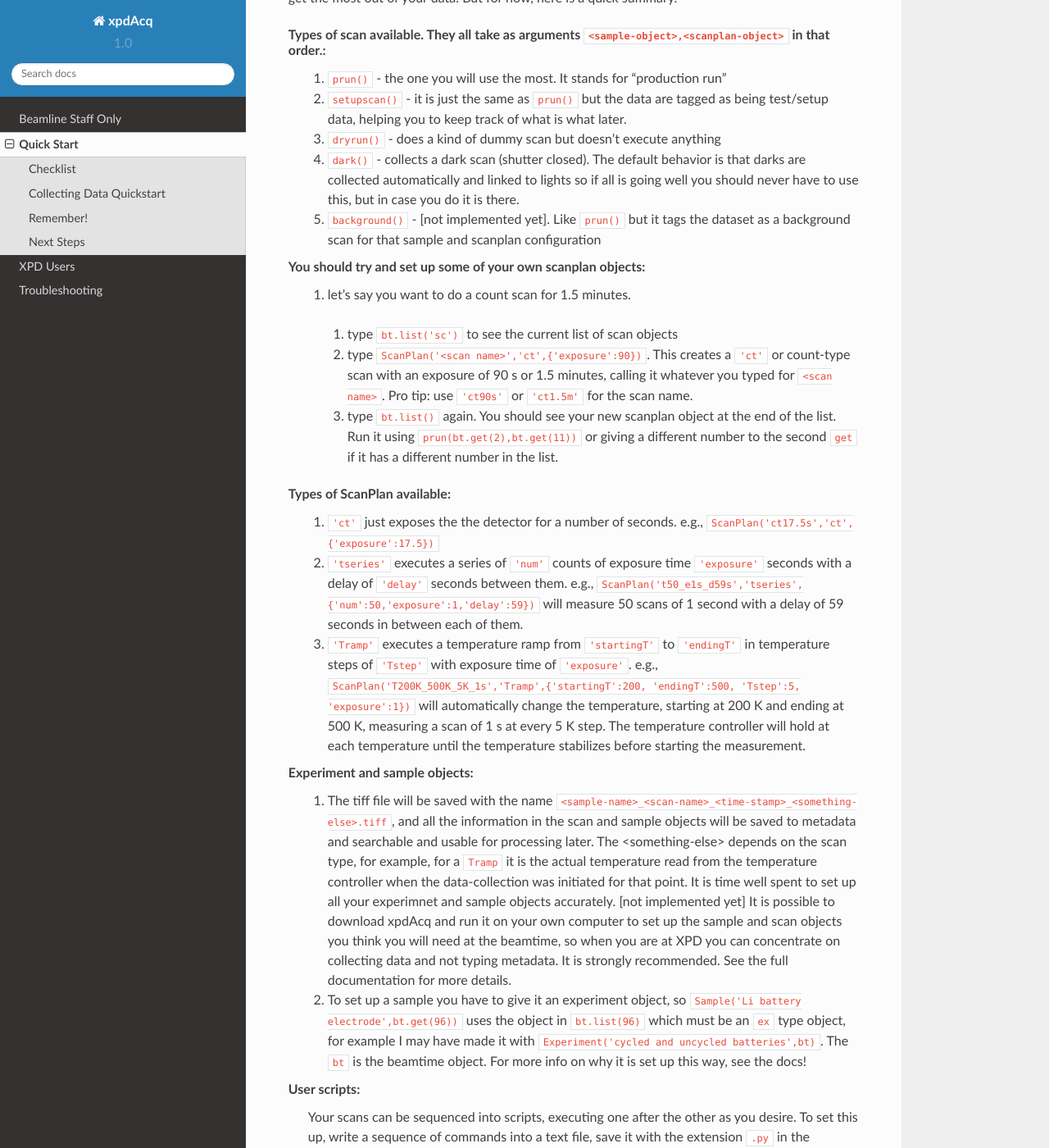
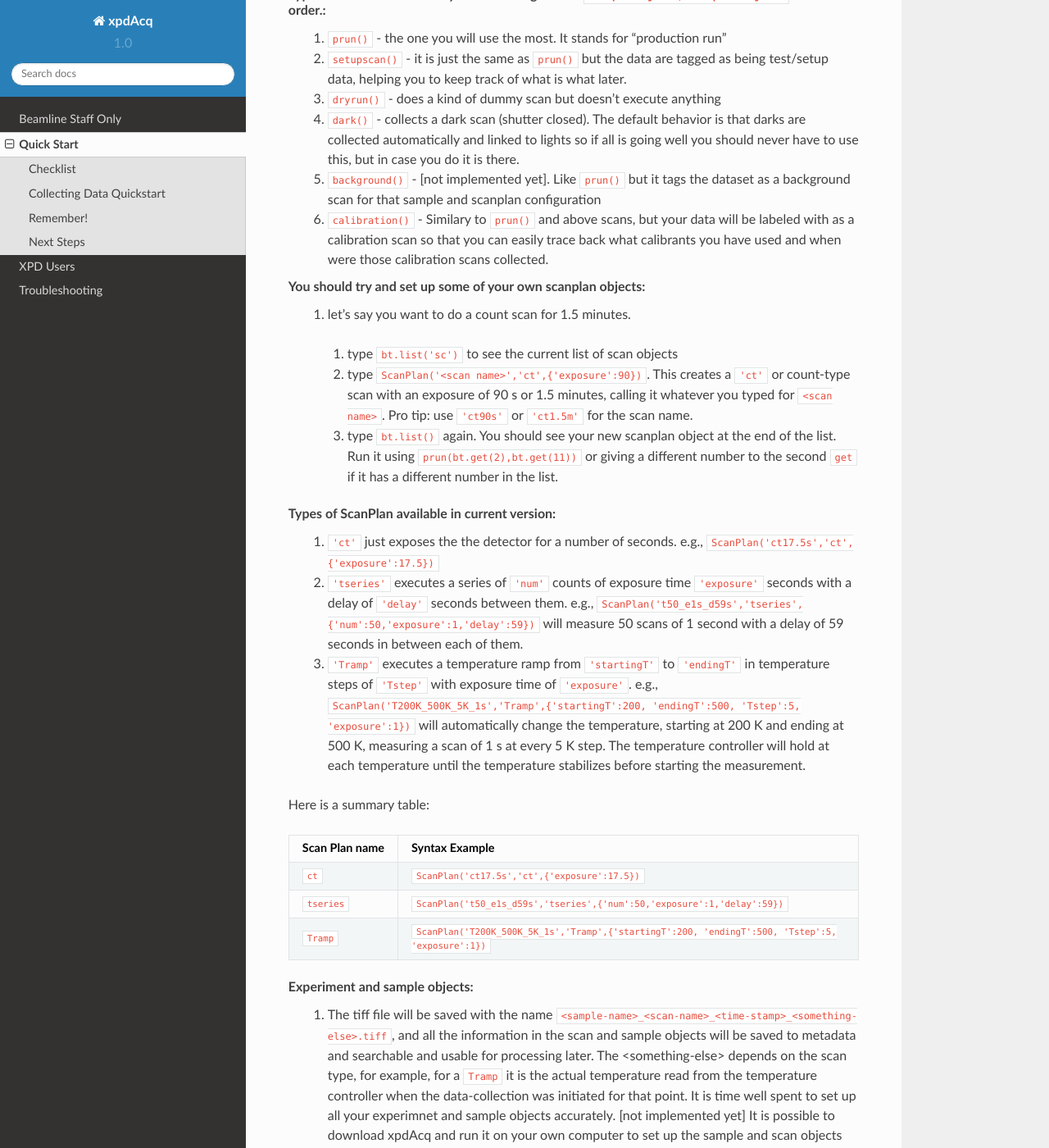
Before and after one commit to xpdAcq/xpdAcq, a Sphinx documentation site: the page built from doc/quickstart.rst, in a window 1280 px wide and 1400 px high, scrolled down 2322 px. Shown: the whole window at 82% size. Built offline with Sphinx 7.4.7 and the Read the Docs theme 2.0.0, drawn with Linux system fonts in a browser that asks for light colours; some of the changed text lies outside the part shown.

Commit message:
add parameter table to quickstart

```diff
--- a/doc/quickstart.rst
+++ b/doc/quickstart.rst
@@ -55,6 +54,7 @@ Types of scan available.  They all take as arguments ``<sample-object>,<scanplan
   3. ``dryrun()`` - does a kind of dummy scan but doesn't execute anything
   4. ``dark()`` - collects a dark scan (shutter closed).  The default behavior is that darks are collected automatically and linked to lights so if all is going well you should never have to use this, but in case you do it is there.
   5. ``background()`` - [not implemented yet].  Like ``prun()`` but it tags the dataset as a background scan for that sample and scanplan configuration
+  6. ``calibration()`` - Similary to ``prun()`` and above scans, but your data will be labeled with as a calibration scan so that you can easily trace back what calibrants you have used and when were those calibration scans collected.
 
 You should try and set up some of your own scanplan objects:
   1. let's say you want to do a count scan for 1.5 minutes.
@@ -62,10 +62,25 @@ You should try and set up some of your own scanplan objects:
     2. type ``ScanPlan('<scan name>','ct',{'exposure':90})``.  This creates a ``'ct'`` or count-type scan with an exposure of 90 s or 1.5 minutes, calling it whatever you typed for ``<scan name>``.  Pro tip: use ``'ct90s'`` or ``'ct1.5m'`` for the scan name.
     3. type ``bt.list()`` again.  You should see your new scanplan object at the end of the list.  Run it using ``prun(bt.get(2),bt.get(11))`` or giving a different number to the second ``get`` if it has a different number in the list.
 
-Types of ScanPlan available:
+Types of ScanPlan available in current version:
   1. ``'ct'`` just exposes the the detector for a number of seconds. e.g.,  ``ScanPlan('ct17.5s','ct',{'exposure':17.5})``
   2. ``'tseries'`` executes a series of ``'num'`` counts of exposure time ``'exposure'`` seconds with  a delay of ``'delay'`` seconds between them.  e.g., ``ScanPlan('t50_e1s_d59s','tseries',{'num':50,'exposure':1,'delay':59})`` will measure 50 scans of 1 second with a delay of 59 seconds in between each of them.
   3. ``'Tramp'`` executes a temperature ramp from ``'startingT'`` to ``'endingT'`` in temperature steps of ``'Tstep'`` with exposure time of ``'exposure'``.  e.g., ``ScanPlan('T200K_500K_5K_1s','Tramp',{'startingT':200, 'endingT':500, 'Tstep':5, 'exposure':1})`` will automatically change the temperature, starting at 200 K and ending at 500 K, measuring a scan of 1 s at every 5 K step.  The temperature controller will hold at each temperature until the temperature stabilizes before starting the measurement.
+
+Here is a summary table:
+
++--------------+-----------------------------------------------------------------------------------------------------+
+|Scan Plan name|Syntax Example                                                                                       |
++==============+=====================================================================================================+
+|``ct``        |``ScanPlan('ct17.5s','ct',{'exposure':17.5})``                                                       |
++--------------+-----------------------------------------------------------------------------------------------------+
+|``tseries``   |``ScanPlan('t50_e1s_d59s','tseries',{'num':50,'exposure':1,'delay':59})``                            |
+|              |                                                                                                     |
+|              |                                                                                                     |
++--------------+-----------------------------------------------------------------------------------------------------+
+|``Tramp``     |``ScanPlan('T200K_500K_5K_1s','Tramp',{'startingT':200, 'endingT':500, 'Tstep':5, 'exposure':1})``   |
++--------------+-----------------------------------------------------------------------------------------------------+
+
 
 Experiment and sample objects:
   1. The tiff file will be saved with the name ``<sample-name>_<scan-name>_<time-stamp>_<something-else>.tiff``, and all the information in the scan and sample objects will be saved to metadata and searchable and usable for processing later.  The <something-else> depends on the scan type, for example, for a ``Tramp`` it is the actual temperature read from the temperature controller when the data-collection was initiated for that point.  It is time well spent to set up all your experimnet and sample objects accurately. [not implemented yet] It is possible to download xpdAcq and run it on your own computer to set up the sample and scan objects you think you will need at the beamtime, so when you are at XPD you can concentrate on collecting data and not typing metadata.  It is strongly recommended.  See the full documentation for more details.
```
Also changed, not shown: other parts of doc/quickstart.rst (+3 -4 lines).
